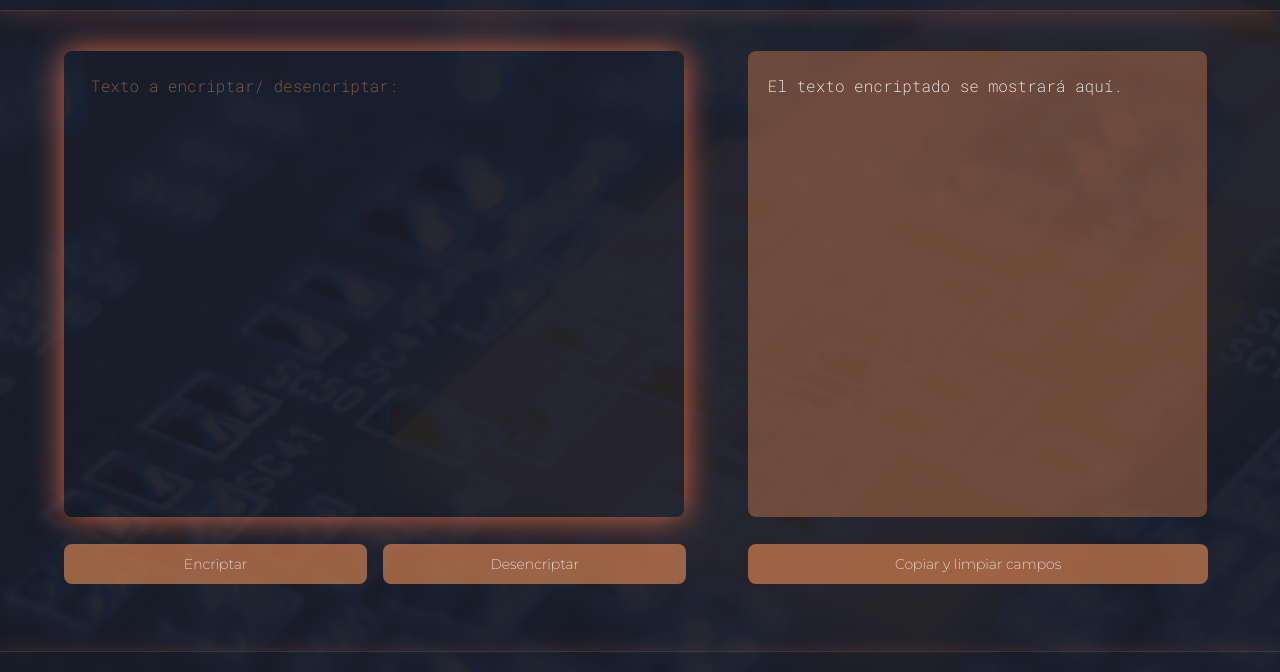
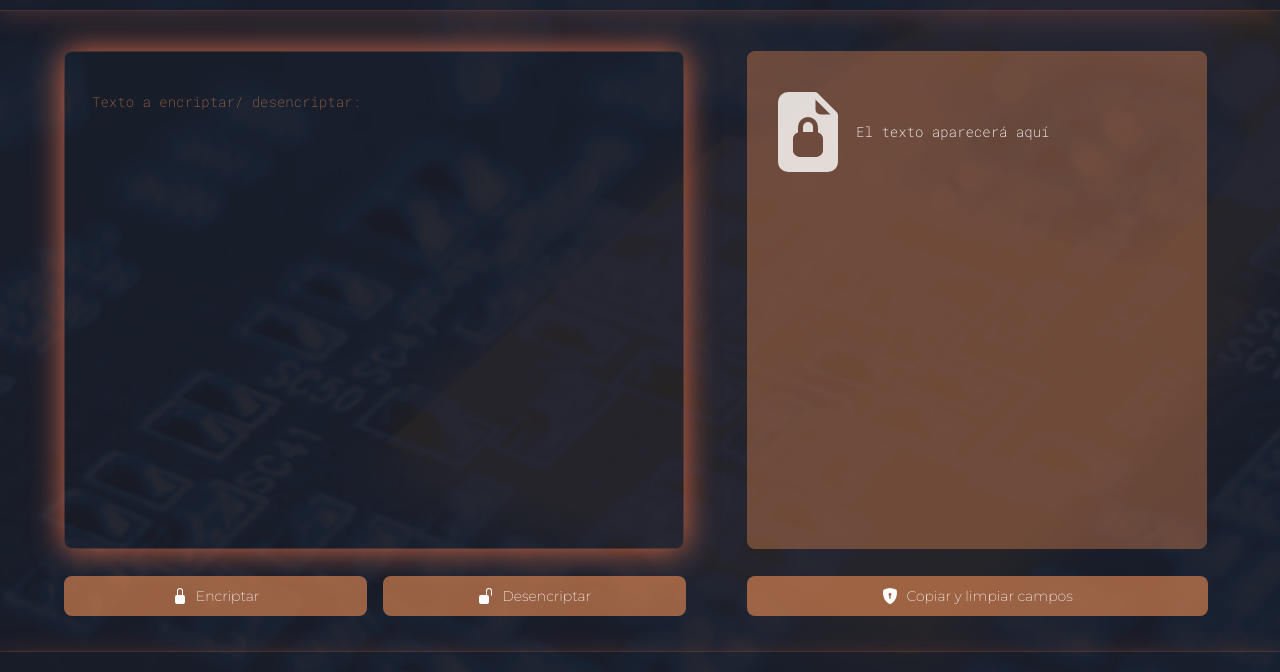
Before and after one commit to JesusPal10/EncriptadorTexto_, a plain HTML site: page index.html in a window 1280 px wide. Shown: the part 69-741 px from the top of the page. Drawn offline with Linux system fonts and the light colour scheme.

Commit message:
Modified: Index/ Syntax. Improved UI

```diff
--- a/index.html
+++ b/index.html
@@ -13,30 +13,28 @@
 </head>
 
 <body>
+
     <section id="background">
 
         <header>
-            <div class="logoEncriptador"><a href="">
-            <h5>encriptador de texto</h5>
-            <h4>&nbsp;v.0.0.1_</h4></a>
-            </div>
+            <div class="logoEncriptador"><a href=""><h5>encriptador de texto</h5><h4>&nbsp;v.0.0.1_</h4></a></div>
         </header>
 
         <main>
-            <section>
-                <form onsubmit = "return false" class="boxInsertada">
-                    <textarea rows="8" type="text" id="txtInsertado" required autofocus placeholder="Texto a encriptar/ desencriptar:"></textarea>
-                    <div class="cajaBtns">
-                        <button class="encriptar" onclick="btnEncriptar()">Encriptar</button>
-                        <button class="desencriptar" onclick="btnDesencriptar()">Desencriptar</button>
-                    </div>
-                </form>
+            <form onsubmit="return false" class="boxInsertada">
+                <textarea autofocus rows="8" id="txtInsertado" required placeholder="Texto a encriptar/ desencriptar:"></textarea>
+                <div class="cajaBtns">
+                    <button class="encriptar" onclick="btnEncriptar()"><img src="Imagenes/lock-fill.svg">Encriptar</button>
+                    <button class="desencriptar" onclick="btnDesencriptar()"><img src="Imagenes/unlock-fill.svg">Desencriptar</button>
+                </div>
+            </form>
 
-                <div class="boxEncriptada">
-                    <textarea rows="8" id="mensaje" readonly placeholder="El texto encriptado se mostrará aquí."></textarea>
-                    <button class="copiar" onclick="btnCopiar()">Copiar y limpiar campos</button>
+            <form class="boxEncriptada">
+                <textarea rows="8" id="mensaje" readonly placeholder="El texto aparecerá aquí"></textarea>
+                <div class="cajaBtns">
+                    <button class="copiar" onclick="btnCopiar()"><img src="Imagenes/shield-lock-fill.svg">Copiar y limpiar campos</button>
                 </div>
-            </section>
+            </form>
         </main>
 
         <footer>
@@ -45,7 +43,7 @@
                 </div>
                 <div>
                     <button class="socialMedia">
-                        <h6>Contact me</h6>
+                        <h6>contact me</h6>
                         <ul class="socialIcons">
                             <li><a href="https://www.linkedin.com/in/jesus-r-palomino-m"><img src="Imagenes/linkedin.svg" alt="linkedin icon"></a></li>
                             <li><a href="https://github.com/JesusPal10"><img src="Imagenes/github.svg" alt="github icon"></a></li>
--- a/style.css
+++ b/style.css
@@ -1,6 +1,10 @@
 /*General styling*/
 a{
     text-decoration: none;
+}
+
+img{
+    filter: invert(99%) sepia(5%) saturate(276%) hue-rotate(254deg) brightness(117%) contrast(100%);
 }
 
 @keyframes glowingorange {
@@ -73,24 +77,26 @@ main{
 
 #txtInsertado, #mensaje{
     background: #1a1c2600;
-    border: none;
     border-radius: 8px;
     color: #D86945;
     font-family: 'Roboto Mono';
     font-size: 1rem;
     font-weight: 200;
-    height: 22vh;
-    padding-left: 4.35%;
-    padding-top: 3vh;
+    height: 16vh;
+    padding: 5vh 4.35%;
     resize: none;
-    width: 95%;
+    width: 90.65%;
+}
+
+#txtInsertado{
+    border: 1px #D8694540 solid;
 }
 
 #mensaje{
     animation: none;
+    border: 1px #d86a4500 solid;
+    background: #df865266;
     color: white;
-    background: #df865266;
-    border-radius: 8px;
 }
 
 #txtInsertado::placeholder{
@@ -101,6 +107,12 @@ main{
 #mensaje::placeholder{
     color: white;
     font-weight: 200;
+    background-image: url(Imagenes/file-earmark-lock2-fill.svg);
+    background-repeat: no-repeat;
+    background-size: contain;
+    height: 80px;
+    padding-left: 88px;
+    line-height: 80px;
 }
 
 textarea:focus, textarea:hover{
@@ -119,17 +131,18 @@ textarea:focus, textarea:hover{
     border: none;
     border-radius: 8px;
     color: white;
+    display:flex;
+    align-items: center;
+    justify-content: center;
     font-family: 'Montserrat';
     font-weight: 200;
     font-size: 12px;
+    gap: 8px;
     height: 5vh;
     margin-top: 3vh;
+    margin-bottom: 3vh;
     transition: 1s all;
     width: 100%;
-}
-
-.encriptar, .desencriptar{
-    margin-bottom: 3vh;
 }
 
 button:hover{
@@ -175,7 +188,6 @@ footer{
 }
 
 .socialIcons li{
-    filter: invert(99%) sepia(5%) saturate(276%) hue-rotate(254deg) brightness(117%) contrast(100%);
     transition: 1s all;
 }
 
@@ -189,14 +201,13 @@ footer{
     transform: scale(1);
 }
 
-
 /*Media queries*/
 
-@media (min-width: 375px),(max-height: 540px){
+@media (min-width: 240px){
     html{
         font-size: 12px;
         color: white;
-            font-weight: 100;
+        font-weight: 100;
     }
 
     h6{
@@ -226,14 +237,14 @@ footer{
 
 @media (min-width: 768px){
     html{
-        font-size: 14px;
+        font-size: 13px;
         color: white;
     }
 }
 
-@media (min-width: 1024px){
+@media (min-width: 1024px),(max-height: 540px){
     html{
-        font-size: 16px;
+        font-size: 14px;
     }
 
     .encriptar, .desencriptar, .copiar{
@@ -243,18 +254,38 @@ footer{
     .boxInsertada{
         display: inline-block;
         margin-right: 5%;
+        vertical-align: top;
         width: 54%;
     }
     .boxEncriptada{
         display: inline-block;
+        vertical-align: top;
         width: 40%;
     }
 
     #txtInsertado, #mensaje{
-        height: 55vh;
+        height: 52vh;
     }
 
     .socialIcons img{
         width: 20px;
     }
 }
+
+@media (max-height: 540px){
+    html{
+        font-size: 10px;
+    }
+    .socialIcons img{
+        width: 15px;
+    }
+    .encriptar, .desencriptar, .copiar{
+        font-size: 10px;
+    }
+}
+
+@media (min-width: 1440px){
+    html{
+        font-size: 16px;
+    }
+}
```
Also changed, not shown: Imagenes/file-earmark-lock2-fill.svg (added), Imagenes/lock-fill.svg (added), Imagenes/search.svg (deleted), Imagenes/shield-lock-fill.svg (added), Imagenes/unlock-fill.svg (added), 1 other file.
